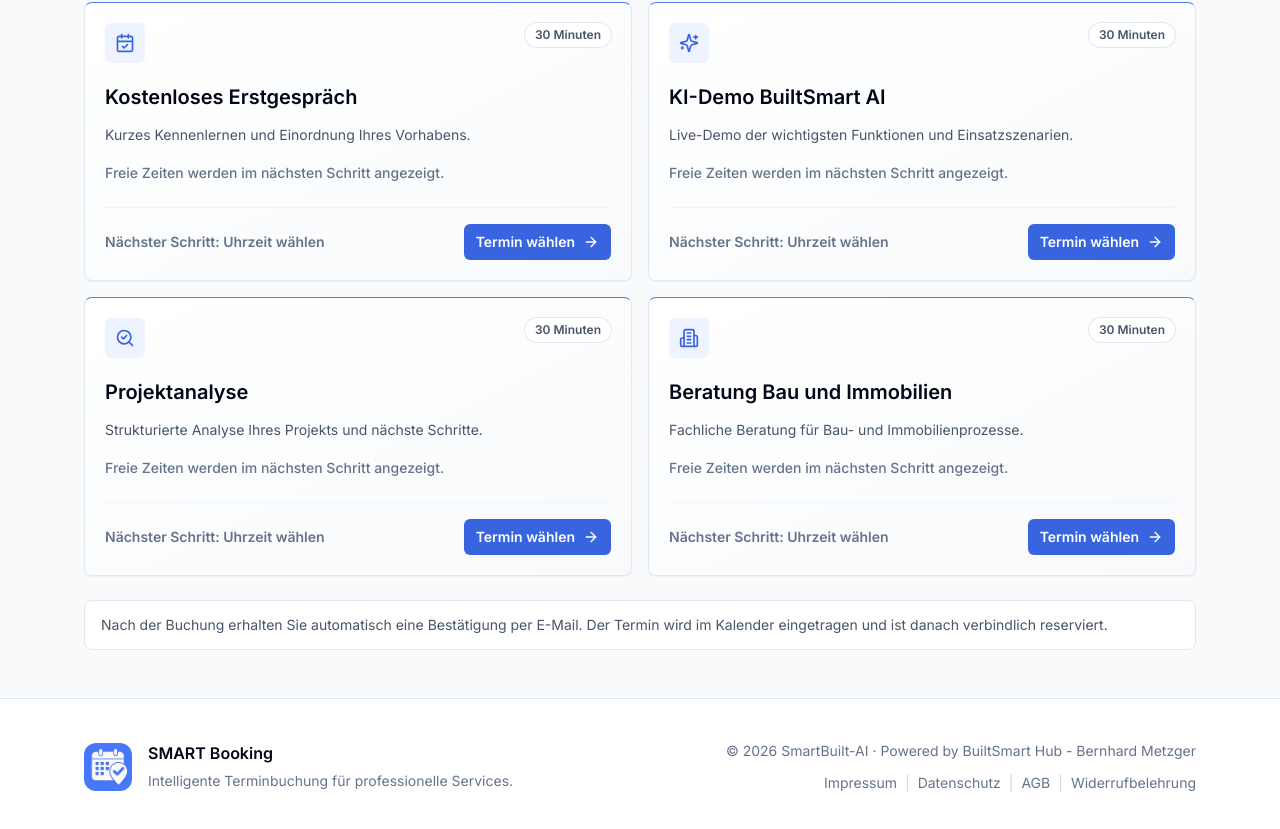
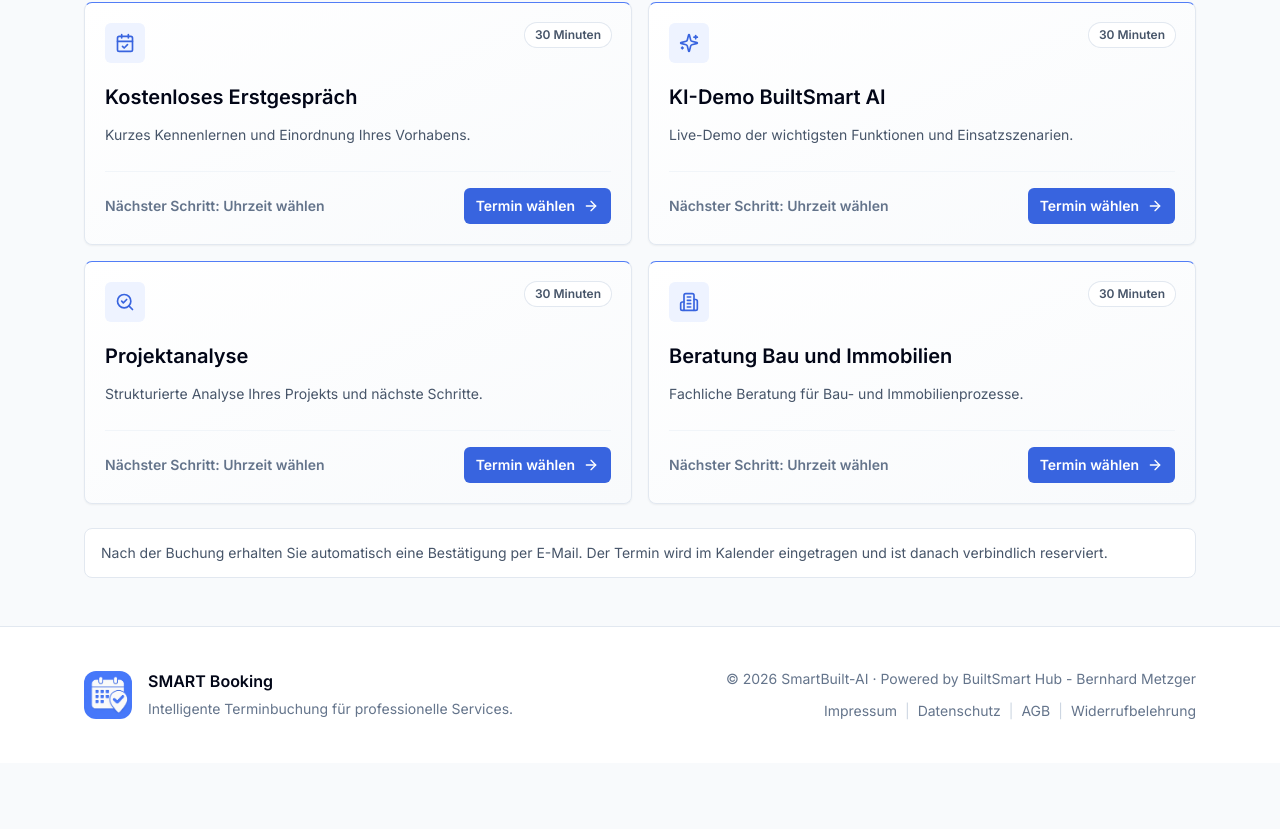
Before and after one commit to BM1964-25/SMART-Booking, a Next.js app: page /book in a window 1280 px wide. Shown: the part 860-1689 px from the top of the page. After the commit the page ends 1623 px from the top, so only its background shows below. Built offline with nearby package versions, Linux system fonts and the light colour scheme; no server answers.

Commit message:
Remove redundant booking card hint

```diff
--- a/src/app/book/page.tsx
+++ b/src/app/book/page.tsx
@@ -172,7 +172,6 @@ export default async function BookPage() {
                   </div>
                   <h3 className="mt-5 text-xl font-semibold text-slate-950">{type.name}</h3>
                   <p className="mt-3 text-sm leading-6 text-slate-600">{type.description}</p>
-                  <p className="mt-4 text-sm font-medium text-slate-500">Freie Zeiten werden im nächsten Schritt angezeigt.</p>
                 </div>
                 <div className="flex items-center justify-between border-t border-slate-100 pt-4">
                   <span className="text-sm font-semibold text-slate-500">Nächster Schritt: Uhrzeit wählen</span>
```
